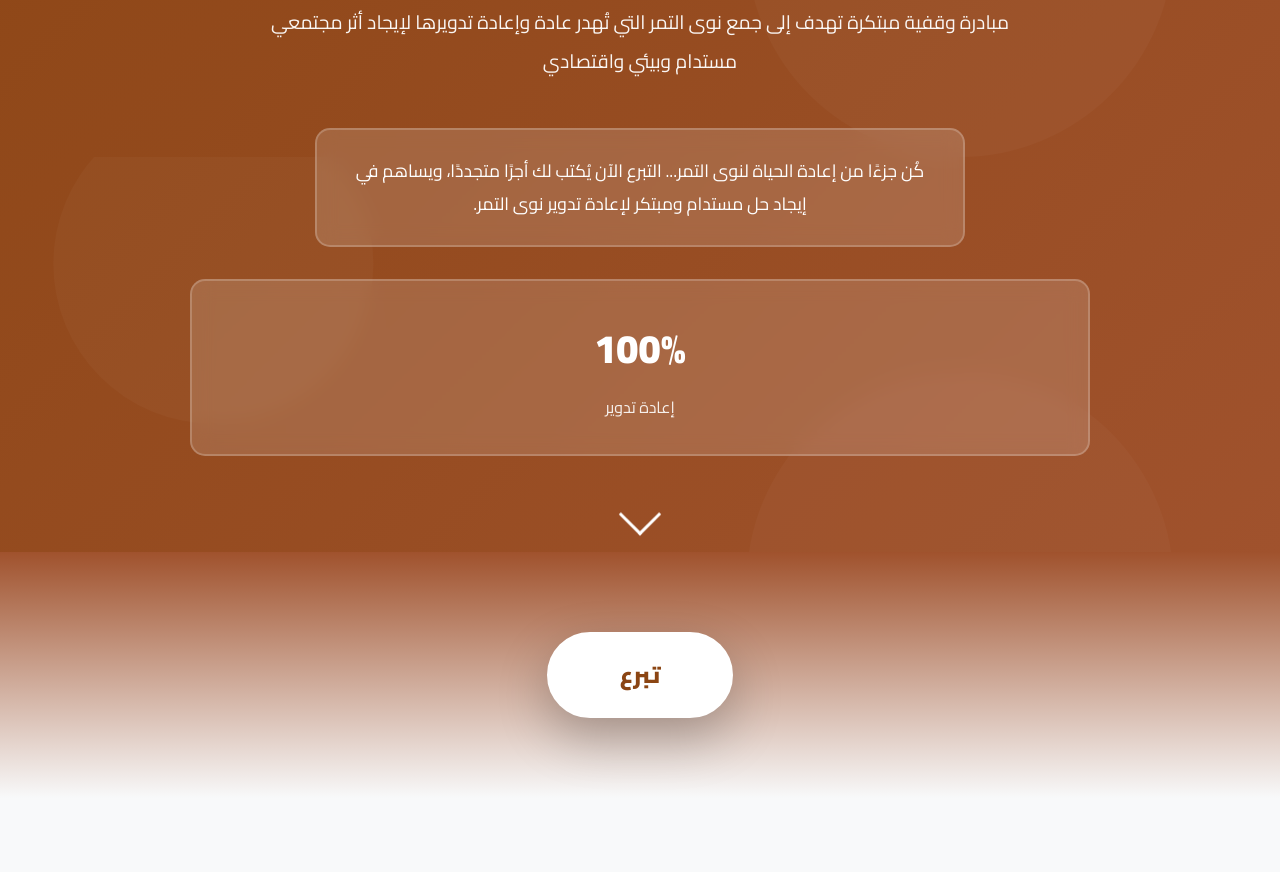
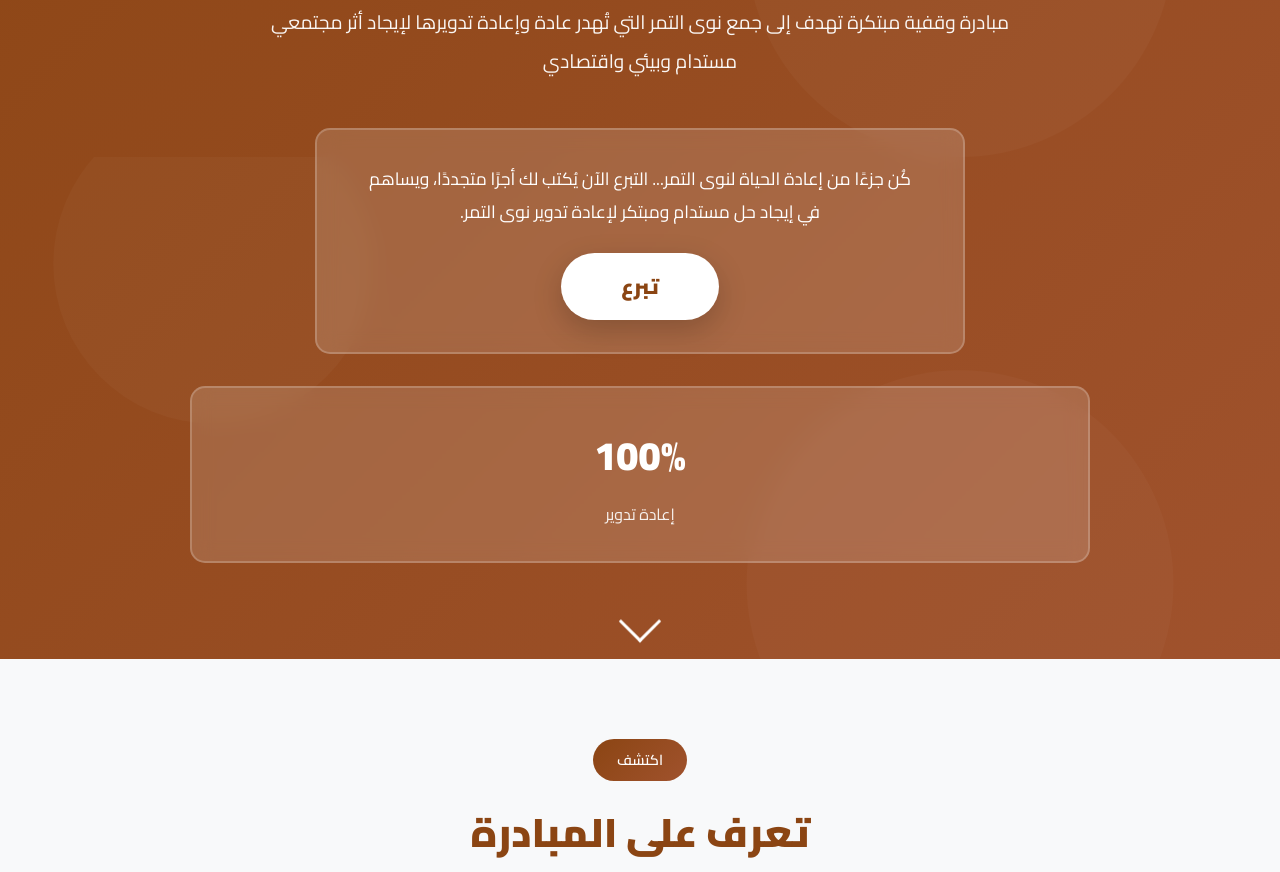
Before and after one commit to mfkrtnote-beep/wep, a website: page public/index.html in a window 1280 px wide. Shown: the part 575-1447 px from the top of the page. Drawn offline with Linux system fonts and the light colour scheme; no server answers.

Commit message:
feat: Combine donate explanation box with button
- Merged the donate explanation text (num 1) with the donate button (num 2)
- Button now appears inside the semi-transparent explanation box
- Removed separate donate button section between hero and quick access
- Created unified, cohesive donate call-to-action component
- Simplified layout with better visual hierarchy
- Button has hover effect: lifts up, changes to gradient background

```diff
--- a/public/index.html
+++ b/public/index.html
@@ -48,10 +48,13 @@
                     مبادرة وقفية مبتكرة تهدف إلى جمع نوى التمر التي تُهدر عادة
                     وإعادة تدويرها لإيجاد أثر مجتمعي مستدام وبيئي واقتصادي
                 </p>
-                <div class="donate-explanation" style="background: rgba(255, 255, 255, 0.15); padding: 1.5rem 2rem; border-radius: 15px; margin: 2rem auto; max-width: 650px; backdrop-filter: blur(10px); border: 2px solid rgba(255, 255, 255, 0.2);">
-                    <p style="color: white; font-size: 1.1rem; line-height: 1.9; margin: 0; text-align: center; font-weight: 500;">
+                <div class="donate-explanation" style="background: rgba(255, 255, 255, 0.15); padding: 2rem 2.5rem; border-radius: 15px; margin: 2rem auto; max-width: 650px; backdrop-filter: blur(10px); border: 2px solid rgba(255, 255, 255, 0.2);">
+                    <p style="color: white; font-size: 1.1rem; line-height: 1.9; margin: 0 0 1.5rem 0; text-align: center; font-weight: 500;">
                         كُن جزءًا من إعادة الحياة لنوى التمر... التبرع الآن يُكتب لك أجرًا متجددًا، ويساهم في إيجاد حل مستدام ومبتكر لإعادة تدوير نوى التمر.
                     </p>
+                    <div style="text-align: center;">
+                        <a href="donate.html" style="display: inline-block; background: white; color: #8B4513; padding: 15px 60px; text-decoration: none; border-radius: 50px; font-size: 1.3rem; font-weight: 800; box-shadow: 0 10px 30px rgba(0, 0, 0, 0.2); transition: all 0.3s ease; border: none;">تبرع</a>
+                    </div>
                 </div>
                 <div class="hero-stats">
                     <div class="stat-item">
@@ -63,13 +66,6 @@
         </div>
         <div class="scroll-indicator">
             <div class="scroll-arrow"></div>
-        </div>
-    </section>
-
-    <!-- Donate Button Section -->
-    <section class="donate-button-section">
-        <div class="container">
-            <a href="donate.html" class="btn">تبرع</a>
         </div>
     </section>
 
--- a/public/styles.css
+++ b/public/styles.css
@@ -780,35 +780,12 @@ body {
     box-shadow: 0 5px 20px rgba(139, 69, 19, 0.3);
 }
 
-/* Standalone Donate Button Section */
-.donate-button-section {
-    padding: 80px 0;
-    background: linear-gradient(to bottom, #A0522D 0%, #f8f9fa 100%);
-    text-align: center;
-    position: relative;
-}
-
-.donate-button-section .btn {
-    display: inline-block;
-    background: white;
-    color: #8B4513;
-    padding: 20px 70px;
-    text-decoration: none;
-    border-radius: 50px;
-    font-size: 1.4rem;
-    font-weight: 800;
-    box-shadow: 0 20px 50px rgba(0, 0, 0, 0.25);
-    transition: all 0.4s ease;
-    border: 3px solid white;
-    position: relative;
-    z-index: 10;
-}
-
-.donate-button-section .btn:hover {
-    transform: translateY(-8px) scale(1.05);
-    box-shadow: 0 30px 60px rgba(139, 69, 19, 0.4);
-    background: var(--gradient);
-    color: white;
+/* Combined Donate Explanation and Button */
+.donate-explanation a:hover {
+    transform: translateY(-3px);
+    box-shadow: 0 15px 40px rgba(0, 0, 0, 0.3);
+    background: var(--gradient) !important;
+    color: white !important;
 }
 
 /* Footer */
```
